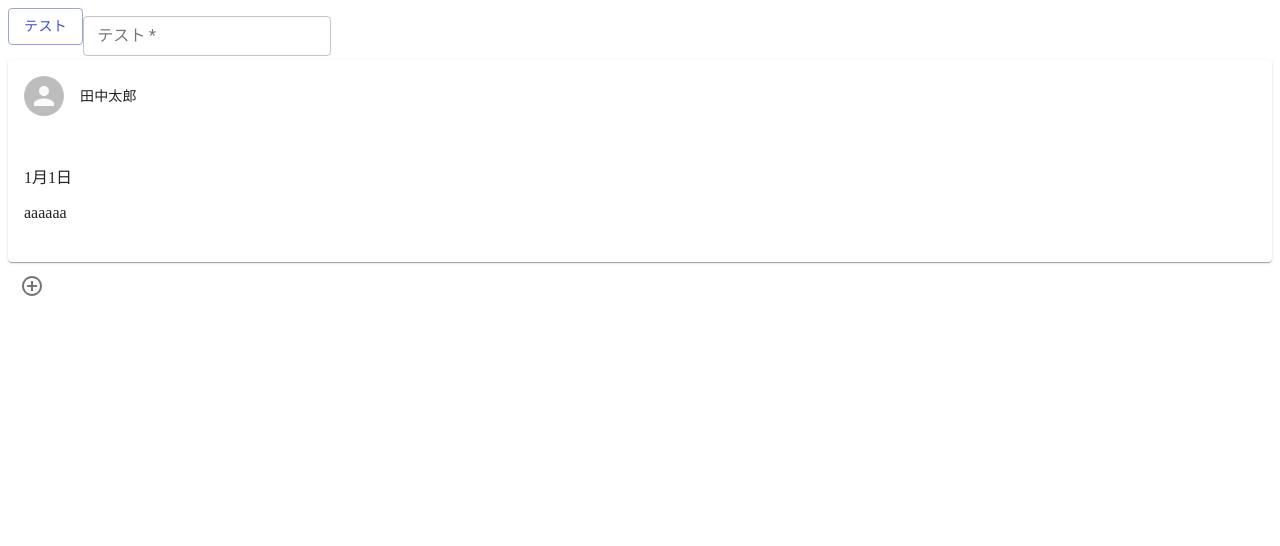
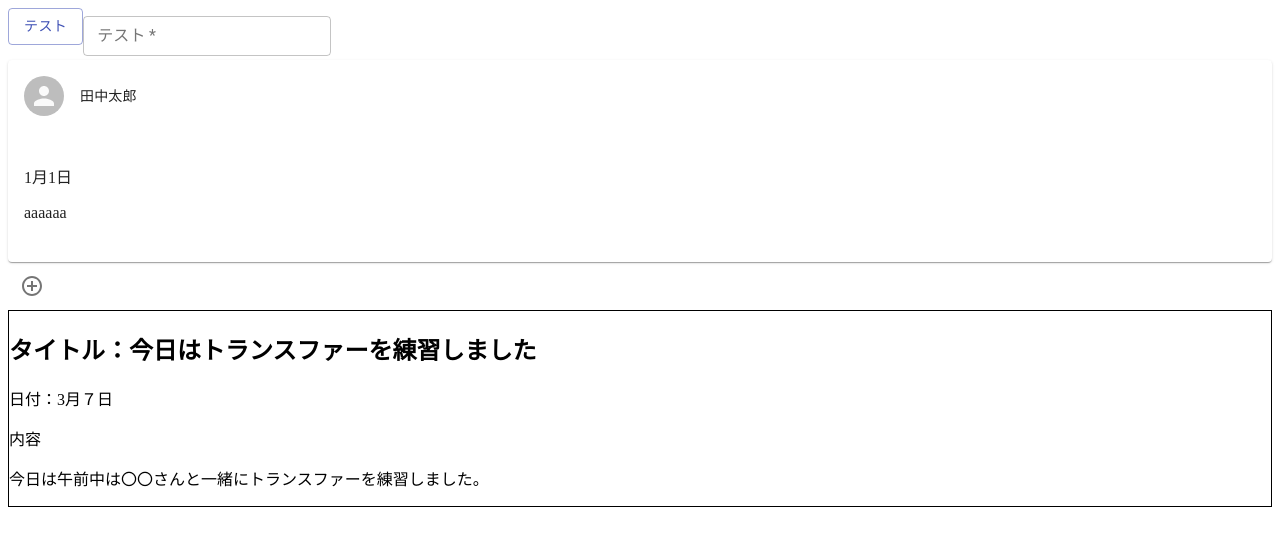
Before and after one commit to yuki-takahashi-0723/tutorApp, a React (Create React App) app: page / in a window 1280 px wide. Shown: the top 546 px of the page. Built offline with nearby package versions, Linux system fonts and the light colour scheme.

Commit message:
pagesディレクトリを作り中にDiaryItemを作成する

```diff
--- a/src/App.tsx
+++ b/src/App.tsx
@@ -1,4 +1,5 @@
 import React, { useState } from 'react';
+import DiaryItem from './pages/diaryItem';
 import { AddButton, InputArea, ListCard, PrimaryButton } from './uikit';
 
 const App : React.FC = () => {
@@ -34,6 +35,11 @@ const App : React.FC = () => {
       <AddButton
         onClick={()=>console.log('ここではリントの言葉で話せ！')}
       />
+      <DiaryItem
+        diaryTitle='今日はトランスファーを練習しました'
+        day='3月７日'
+        diaryContent='今日は午前中は〇〇さんと一緒にトランスファーを練習しました。'
+      />
 
     </>
 
--- /dev/null
+++ b/src/pages/diaryItem.tsx
@@ -0,0 +1,23 @@
+import React from 'react'
+
+type Props = {
+    diaryTitle: string
+    day : string
+    diaryContent : string
+}
+
+const DiaryItem:React.FC<Props> = (props) => {
+    return(
+        <>
+            <div style={{border: '1px black solid '}}>
+                <h2>タイトル：{props.diaryTitle}</h2>
+                <p>日付：{props.day}</p>
+                <p>内容</p>
+                <p>{props.diaryContent}</p>
+            </div>
+
+        </>
+    )
+}
+
+export default DiaryItem
```
